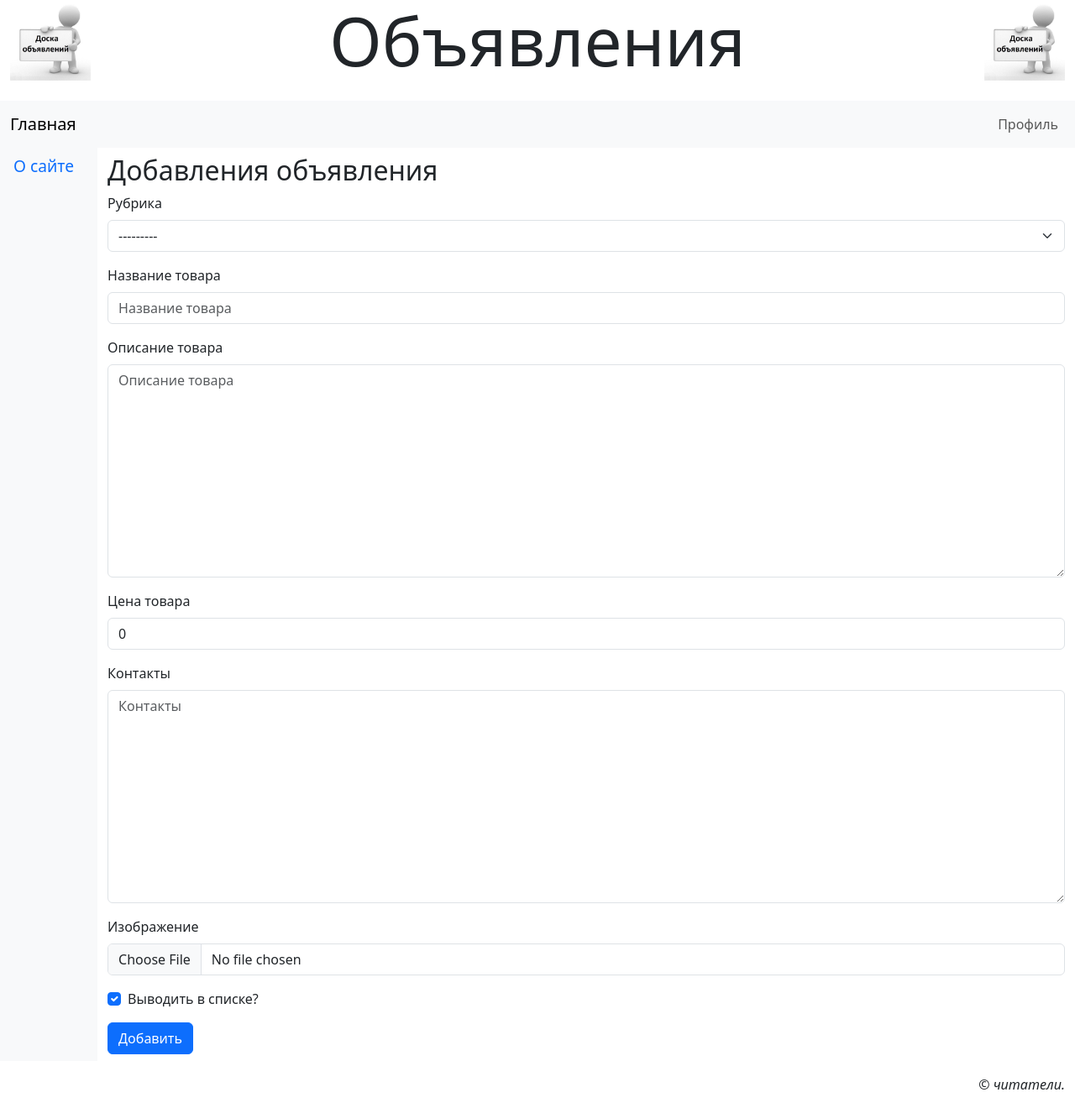
After one commit to Kiraogi/samplesite, a Django app: page /accounts/profile/add/ in a window 1280 px wide. The commit adds this page. Shown: the whole page at 84% size. Run offline with Django 5.2, Linux system fonts and the light colour scheme; the visitor is signed in with stand-in values (Sample User, id 1); data that the repository does not hold is empty; some libraries are stand-ins or nearby versions.

Commit message:
ver 0.25.09
Add "Добавить объявление" link and URL for profile_bb_add

```diff
--- a/samplesite/main/templates/main/profile.html
+++ b/samplesite/main/templates/main/profile.html
@@ -13,6 +13,7 @@
 <p>Здравствуйте!</p>
 {% endif %}
 <h3>Ваши объявления</h3>
+<p><a href="{% url 'main:profile_bb_add' %}">Добавить объявление</a></p>
 
 </form>
 {% if bbs %}
--- /dev/null
+++ b/samplesite/main/templates/main/profile_bb_add.html
@@ -0,0 +1,15 @@
+{% extends 'layout/basic.html' %}
+
+{% load django_bootstrap5 %}
+
+{% block title %}Добавление объявления - Профиль пользователя{% endblock %}
+
+{% block content %}
+<h2> Добавления объявления </h2>
+<form method="post" enctype="multipart/form-data">
+    {% csrf_token %}
+    {% bootstrap_form form layout='horizontal' %}
+    {% bootstrap_formset formset layout='horizontal' %}
+    {% bootstrap_button 'Добавить' %}
+</form>
+{% endblock %}
--- a/samplesite/main/urls.py
+++ b/samplesite/main/urls.py
@@ -1,5 +1,5 @@
 from django.urls import path
-from .views import rubric_bbs, bb_detail, profile_bb_detail
+from .views import rubric_bbs, bb_detail, profile_bb_detail, profile_bb_add
 from django.conf import settings
 from django.conf.urls.static import static
 
@@ -16,6 +16,7 @@ urlpatterns = [
     path('accounts/password/edit/', PasswordEditView.as_view(), name='password_edit'),
     path('accounts/profile/edit/', ProfileEditView.as_view(), name='profile_edit'),
     path('accounts/logout/', BBLogoutView.as_view(), name='logout'),
+    path('accounts/profile/add/', profile_bb_add, name='profile_bb_add'),
     path('acconts/profile/<int:pk>/', profile_bb_detail, name='profile_bb_detail'),
     path('accounts/profile/', profile, name='profile'),
     path('accounts/login/', BBloginView.as_view(), name='login'),
```
